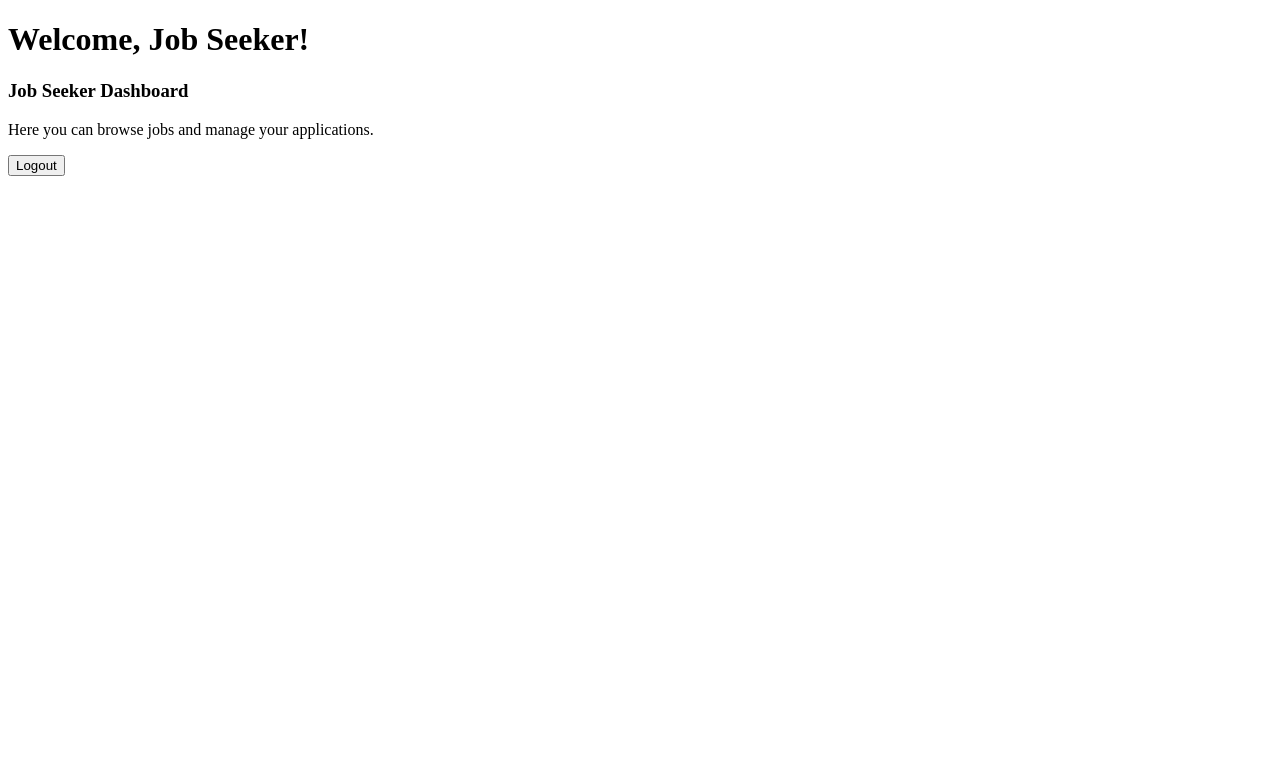
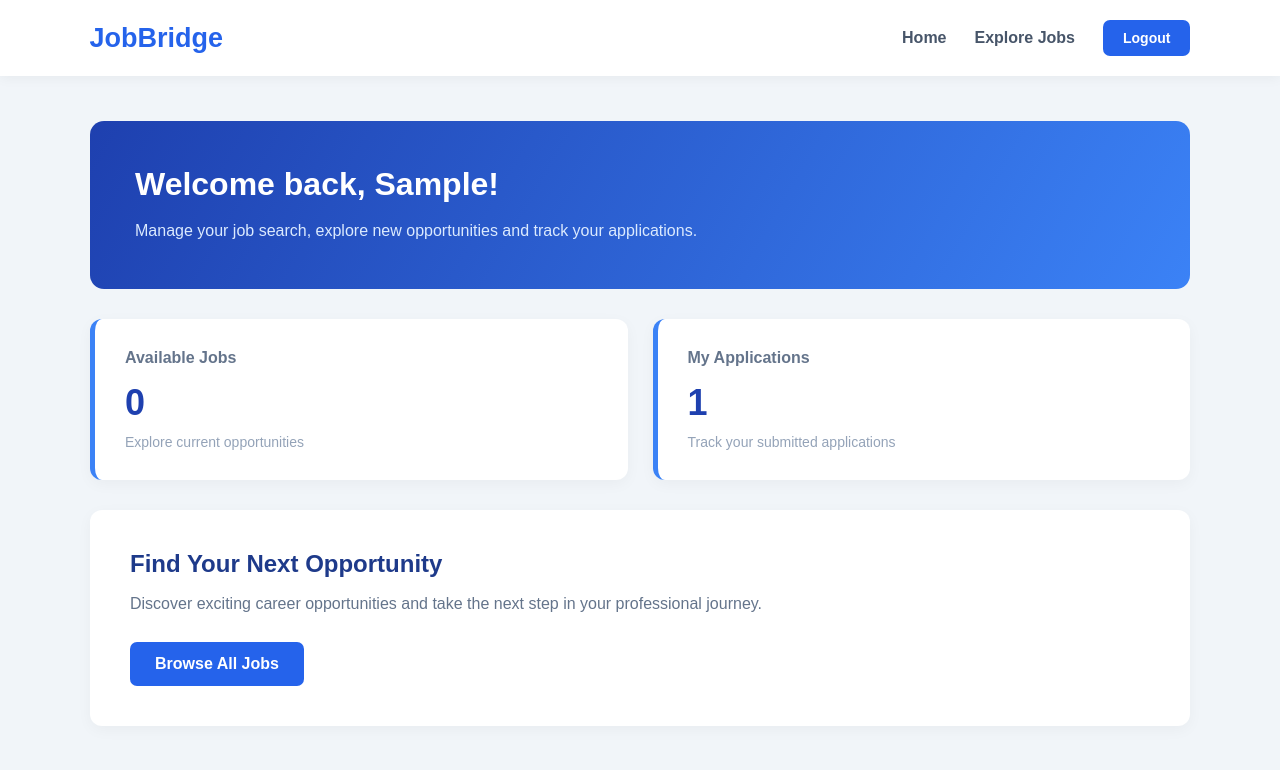
Before and after one commit to maryam-codes-hub/JobBridge, a Django app: page /dashboard/ in a window 1280 px wide. Shown: the top 770 px of the page. Run offline with Django 5.2, Linux system fonts and the light colour scheme; a user stored in the database is signed in; tables that the repository leaves empty hold one stand-in row (values such as "Sample post"); data that the repository does not hold is empty.

Commit message:
Job seeker dashboard added

```diff
--- a/accounts/views.py
+++ b/accounts/views.py
@@ -2,6 +2,8 @@
 from django.shortcuts import render
 from .forms import SignUpForm
 from django.contrib.auth.decorators import login_required
+from jobs.models import Job
+from applications.models import Application
 
 
 
@@ -41,7 +43,18 @@ def dashboard(request):
         )
 
     elif profile.role == 'job_seeker':
-        return render(
-            request,
-            'dashboards/seeker_dashboard.html'
-        )
+
+     total_jobs = Job.objects.filter(status='open').count()
+
+     total_applications = Application.objects.filter(
+        applicant=request.user
+    ).count()
+
+     return render(
+    request,
+    'dashboards/seeker_dashboard.html',
+    {
+        'total_jobs': total_jobs,
+        'total_applications': total_applications
+    }
+)
--- /dev/null
+++ b/static/css/dashboard.css
@@ -0,0 +1,199 @@
+
+/* General Styling */
+* {
+    margin: 0;
+    padding: 0;
+    box-sizing: border-box;
+}
+
+body {
+    font-family: Arial, sans-serif;
+    background-color: #f1f5f9;
+    color: #1e293b;
+}
+
+/* Navbar */
+.dashboard-navbar {
+    background-color: #ffffff;
+    padding: 20px 7%;
+    display: flex;
+    justify-content: space-between;
+    align-items: center;
+    box-shadow: 0 2px 12px rgba(0, 0, 0, 0.05);
+}
+
+.logo {
+    color: #2563eb;
+    font-size: 27px;
+    font-weight: bold;
+}
+
+.nav-links {
+    display: flex;
+    align-items: center;
+    gap: 28px;
+}
+
+.nav-links a {
+    text-decoration: none;
+    color: #475569;
+    font-weight: 600;
+    transition: 0.3s;
+}
+
+.nav-links a:hover {
+    color: #2563eb;
+}
+
+/* Logout */
+.logout-form {
+    margin: 0;
+}
+
+.logout-form button {
+    background-color: #2563eb;
+    color: white;
+    border: none;
+    padding: 10px 20px;
+    border-radius: 7px;
+    font-size: 14px;
+    font-weight: bold;
+    cursor: pointer;
+    transition: 0.3s;
+}
+
+.logout-form button:hover {
+    background-color: #1d4ed8;
+}
+
+/* Main Container */
+.dashboard-container {
+    max-width: 1150px;
+    margin: 45px auto;
+    padding: 0 25px;
+}
+
+/* Welcome Section */
+.welcome-section {
+    background: linear-gradient(120deg, #1e40af, #3b82f6);
+    color: white;
+    padding: 45px;
+    border-radius: 14px;
+    margin-bottom: 30px;
+}
+
+.welcome-section h1 {
+    font-size: 32px;
+    margin-bottom: 14px;
+}
+
+.welcome-section p {
+    font-size: 16px;
+    line-height: 1.7;
+    color: #dbeafe;
+}
+
+/* Statistics */
+.stats-section {
+    display: grid;
+    grid-template-columns: repeat(2, 1fr);
+    gap: 25px;
+    margin-bottom: 30px;
+}
+
+.stat-card {
+    background-color: white;
+    padding: 30px;
+    border-radius: 12px;
+    box-shadow: 0 4px 15px rgba(0, 0, 0, 0.04);
+    border-left: 5px solid #3b82f6;
+}
+
+.stat-card h3 {
+    color: #64748b;
+    font-size: 16px;
+    margin-bottom: 15px;
+}
+
+.stat-card h2 {
+    color: #1e40af;
+    font-size: 36px;
+    margin-bottom: 10px;
+}
+
+.stat-card p {
+    color: #94a3b8;
+    font-size: 14px;
+}
+
+/* Explore Section */
+.explore-section {
+    background-color: white;
+    padding: 40px;
+    border-radius: 12px;
+    box-shadow: 0 4px 15px rgba(0, 0, 0, 0.04);
+}
+
+.explore-section h2 {
+    font-size: 24px;
+    margin-bottom: 12px;
+    color: #1e3a8a;
+}
+
+.explore-section p {
+    color: #64748b;
+    line-height: 1.7;
+    margin-bottom: 25px;
+    max-width: 650px;
+}
+
+.explore-button {
+    display: inline-block;
+    background-color: #2563eb;
+    color: white;
+    text-decoration: none;
+    padding: 13px 25px;
+    border-radius: 7px;
+    font-weight: bold;
+    transition: 0.3s;
+}
+
+.explore-button:hover {
+    background-color: #1d4ed8;
+    transform: translateY(-2px);
+}
+
+/* Responsive Design */
+@media (max-width: 650px) {
+    .dashboard-navbar {
+        flex-direction: column;
+        gap: 18px;
+    }
+
+    .nav-links {
+        flex-wrap: wrap;
+        justify-content: center;
+        gap: 15px;
+    }
+
+    .dashboard-container {
+        margin: 25px auto;
+        padding: 0 15px;
+    }
+
+    .welcome-section {
+        padding: 30px 22px;
+    }
+
+    .welcome-section h1 {
+        font-size: 25px;
+    }
+
+    .stats-section {
+        grid-template-columns: 1fr;
+    }
+
+    .explore-section {
+        padding: 28px 22px;
+    }
+}
--- a/templates/dashboards/seeker_dashboard.html
+++ b/templates/dashboards/seeker_dashboard.html
@@ -1,21 +1,84 @@
+
+{% load static %}
 
 <!DOCTYPE html>
-<html>
+<html lang="en">
 <head>
-    <title>Job Seeker Dashboard</title>
+    <meta charset="UTF-8">
+    <meta name="viewport" content="width=device-width, initial-scale=1.0">
+
+    <title>JobBridge - Job Seeker Dashboard</title>
+
+    <link rel="stylesheet" href="{% static 'css/dashboard.css' %}">
 </head>
+
 <body>
 
-    <h1>Welcome, Job Seeker!</h1>
+    <!-- Navbar -->
+    <nav class="dashboard-navbar">
+        <h2 class="logo">JobBridge</h2>
 
-    <h3>Job Seeker Dashboard</h3>
+        <div class="nav-links">
+            <a href="{% url 'home' %}">Home</a>
+            <a href="{% url 'job_list' %}">Explore Jobs</a>
 
-    <p>Here you can browse jobs and manage your applications.</p>
+            <form method="POST" action="{% url 'logout' %}" class="logout-form">
+                {% csrf_token %}
+                <button type="submit">Logout</button>
+            </form>
+        </div>
+    </nav>
 
-    <form method="POST" action="{% url 'logout' %}">
-        {% csrf_token %}
-        <button type="submit">Logout</button>
-    </form>
+    <main class="dashboard-container">
+
+        <!-- Welcome Section -->
+        <section class="welcome-section">
+            {% if user.first_name %}
+                <h1>Welcome back, {{ user.first_name }}!</h1>
+            {% else %}
+                <h1>Welcome back, {{ user.username }}!</h1>
+            {% endif %}
+
+            <p>
+                Manage your job search, explore new opportunities
+                and track your applications.
+            </p>
+        </section>
+
+        <!-- Statistics -->
+        <section class="stats-section">
+
+            <div class="stat-card">
+                <h3>Available Jobs</h3>
+                <h2>{{ total_jobs }}</h2>
+                <p>Explore current opportunities</p>
+            </div>
+
+            <div class="stat-card">
+                <h3>My Applications</h3>
+                <h2>{{ total_applications }}</h2>
+                <p>Track your submitted applications</p>
+            </div>
+
+        </section>
+
+        <!-- Explore Jobs -->
+        <section class="explore-section">
+            <div>
+                <h2>Find Your Next Opportunity</h2>
+
+                <p>
+                    Discover exciting career opportunities
+                    and take the next step in your professional journey.
+                </p>
+
+                <a href="{% url 'job_list' %}" class="explore-button">
+                    Browse All Jobs
+                </a>
+            </div>
+        </section>
+
+    </main>
 
 </body>
 </html>
```
